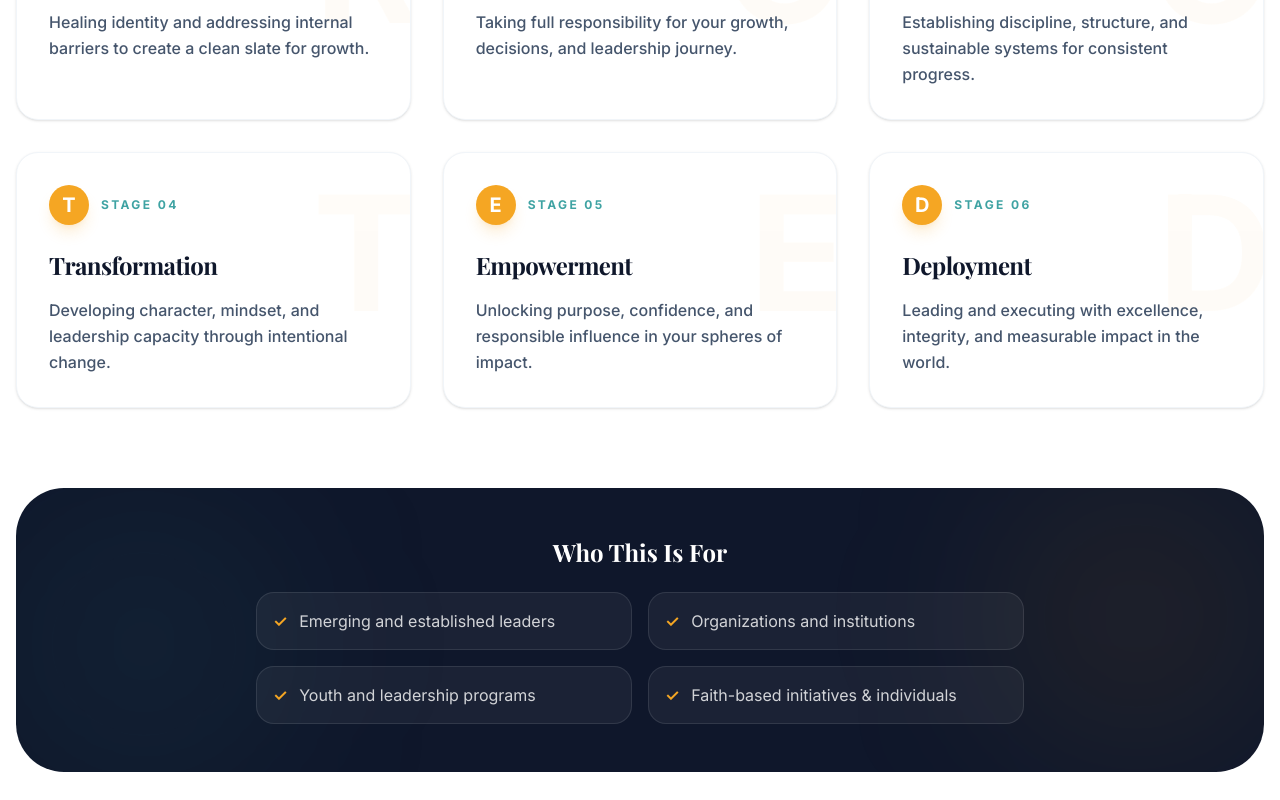
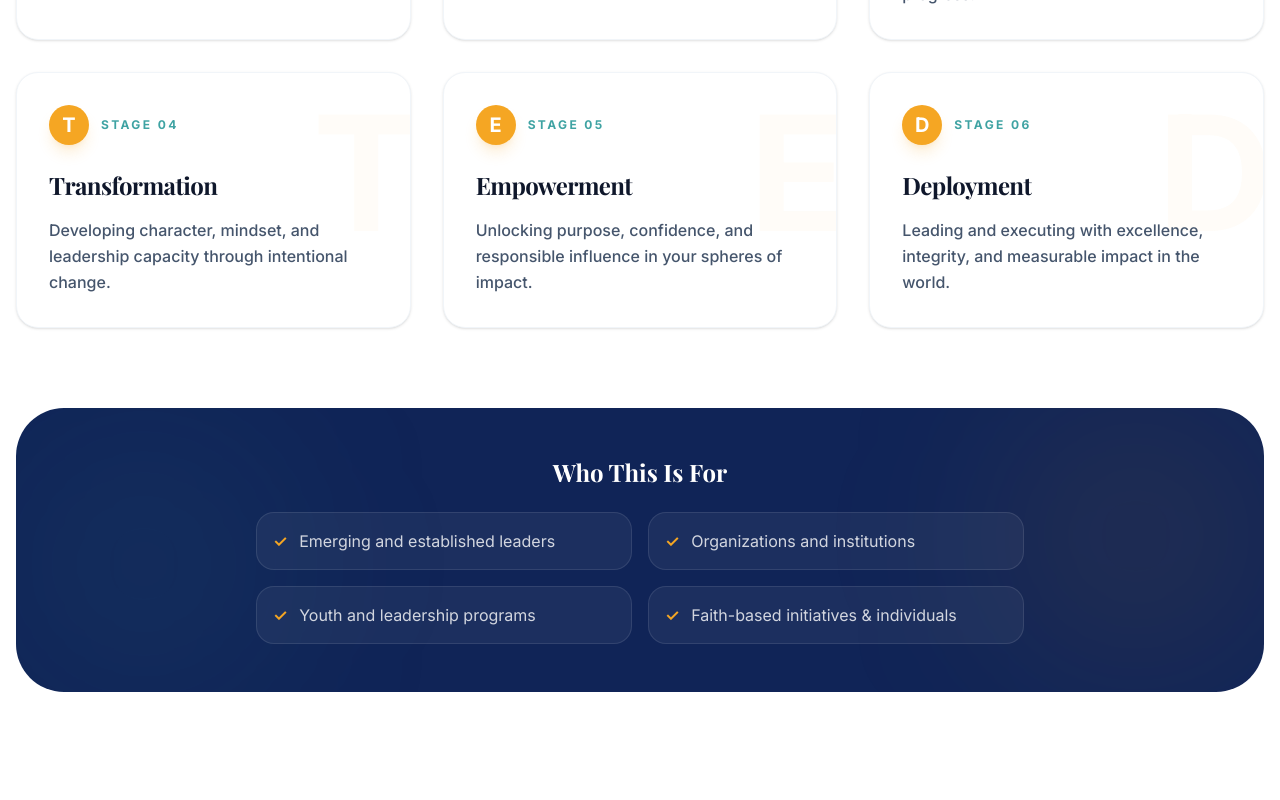
Before and after one commit to memory19-us/women_of_difference, a Next.js app: page /about in a window 1280 px wide. Shown: the part 1040-1840 px from the top of the page. Built offline with nearby package versions, Linux system fonts and the light colour scheme.

Commit message:
Added requested Changes

```diff
--- a/app/about/page.tsx
+++ b/app/about/page.tsx
@@ -15,12 +15,11 @@ export default function About() {
 
       {/* Intro / Mission */}
       <main className="max-w-7xl mx-auto px-4 space-y-32 pb-32">
-        <div className="pt-20">
-          <RootsSection />
-        </div>
 
         {/* ROOTS Framework */}
         <RootsSection />
+
+
 
         {/* About Grace */}
         <AboutGrace />
--- a/app/faq/page.tsx
+++ b/app/faq/page.tsx
@@ -28,9 +28,9 @@ const faqs = [
       "Grace carries the vision. Woman of Difference Group equips people mindset, faith, and leadership. The Foundations apply that formation in real communities with real needs. Together, they represent a complete model: belief, formation, and action working in harmony."
   },
   {
-    question: "What is the ROOTS Framework?",
+    question: "What is the R.O.O.T.E.D Framework?",
     answer:
-      "The ROOTS Framework emerged from lived experience. Grace discovered that inner wounds,burnout, confusion, and inconsistency are rarely random they are rooted. ROOTS focuses on faith, identity, responsibility, and order, teaching individuals and organizations to build depth before growth and alignment before expansion. It is about lasting transformation, not surface change."
+      "The R.O.O.T.E.D Framework emerged from lived experience. Grace discovered that inner wounds,burnout, confusion, and inconsistency are rarely random they are rooted. R.O.O.T.E.D focuses on faith, identity, responsibility, and order, teaching individuals and organizations to build depth before growth and alignment before expansion. It is about lasting transformation, not surface change."
   },
   {
     question: "Is this work faith-based?",
--- a/app/resources/page.tsx
+++ b/app/resources/page.tsx
@@ -20,7 +20,8 @@ export default function Resources() {
           </h2>
           <p className="text-lg text-gray-600 leading-relaxed">
             Explore our curated resources designed to support faith, leadership, and personal growth.
-            These include books, teachings, and practical guides aligned with the ROOTS Framework.
+            These include books, teachings, and practical guides aligned with the R.O.O.T.E.D Framework.
+
           </p>
         </section>
 
--- a/app/services/page.tsx
+++ b/app/services/page.tsx
@@ -63,7 +63,8 @@ const Services = () => {
           </section>
 
           {/* 2. Mindset Transformation Coaching (Featured Section) */}
-          <section className="bg-slate-950 text-white rounded-[4rem] p-8 md:p-20 relative overflow-hidden">
+          <section className="bg-[#102457] text-white rounded-[4rem] p-8 md:p-20 relative overflow-hidden">
+
             <div className="absolute top-0 right-0 w-[600px] h-[600px] bg-[#F5A623]/10 blur-[150px] rounded-full"></div>
             <div className="absolute bottom-0 left-0 w-[600px] h-[600px] bg-[#3FA3A3]/10 blur-[150px] rounded-full"></div>
 
--- a/components/custom/about/about-grace.tsx
+++ b/components/custom/about/about-grace.tsx
@@ -135,7 +135,8 @@ export default function AboutGrace() {
                   Leadership & Framework
                 </h3>
                 <p>
-                  Through the <strong>ROOTS Mindset Transformation Framework</strong>,
+                  Through the <strong>R.O.O.T.E.D Mindset Transformation Framework</strong>,
+
                   Grace equips individuals and organizations to heal, align, and lead with
                   clarity, stewardship, and longevity—building foundations that support scale
                   without compromise.
--- a/components/custom/about/hero.tsx
+++ b/components/custom/about/hero.tsx
@@ -22,7 +22,8 @@ export default function Hero() {
           href="#roots"
           className="inline-block bg-[#F5A623] hover:bg-[#d98e10] text-white font-semibold py-3 px-8 rounded-full transition-transform transform hover:-translate-y-1 shadow-md"
         >
-          Discover the ROOTS Framework
+          Discover the R.O.O.T.E.D Framework
+
         </a>
       </div>
     </section>
--- a/components/custom/about/roots-section.tsx
+++ b/components/custom/about/roots-section.tsx
@@ -76,7 +76,8 @@ export default function RootsSection() {
         ))}
       </div>
 
-      <div className="mt-20 p-8 md:p-12 bg-slate-900 rounded-[3rem] text-white relative overflow-hidden">
+      <div className="mt-20 p-8 md:p-12 bg-[#102457] rounded-[3rem] text-white relative overflow-hidden">
+
         <div className="absolute top-0 right-0 w-64 h-64 bg-[#F5A623]/10 blur-[100px] rounded-full"></div>
         <div className="absolute bottom-0 left-0 w-64 h-64 bg-[#3FA3A3]/10 blur-[100px] rounded-full"></div>
 
--- a/components/custom/common/about.tsx
+++ b/components/custom/common/about.tsx
@@ -6,9 +6,11 @@ const About = () => {
             <div className="container mx-auto px-4">
                 <div className="max-w-4xl mx-auto text-center mb-20">
                     <h2 className="text-sm font-black tracking-[0.3em] text-[#F5A623] uppercase mb-4">WHO WE ARE</h2>
-                    <h2 className="text-4xl md:text-6xl font-black text-slate-900 mb-8 tracking-tighter uppercase whitespace-nowrap">
-                        WE DON’T JUST INSPIRE, <span className="text-[#3FA3A3]">WE BUILD</span>
+                    <h2 className="text-4xl md:text-6xl font-black text-slate-900 mb-12 tracking-tight uppercase">
+                        WE DON’T JUST INSPIRE, <br className="hidden md:block" /> <span className="text-[#3FA3A3]">WE BUILD</span>
                     </h2>
+
+
                     <div className="text-lg md:text-xl text-slate-700 leading-relaxed space-y-8 font-medium">
                         <p>
                             Woman of Difference Group LLC is a leadership and consulting firm dedicated to building people and institutions from the inside out. We help individuals and organizations develop the identity, character, and structure required for sustainable growth, effective leadership, and lasting impact.
--- a/components/custom/common/roots-framework.tsx
+++ b/components/custom/common/roots-framework.tsx
@@ -43,14 +43,14 @@ const RootsFramework = () => {
 
 
         <div className="max-w-4xl mx-auto text-center mb-20">
-          <h2 className="text-sm font-black tracking-[0.3em] text-white uppercase mb-4">THE ROOTED TRANSFORMATION FRAMEWORK</h2>
+          <h2 className="text-sm font-black tracking-[0.3em] text-white uppercase mb-4">THE R.O.O.T.E.D TRANSFORMATION FRAMEWORK</h2>
           <h3 className="text-4xl md:text-6xl font-black text-white mb-8 tracking-tighter">
             A Leadership Architecture for <br />
             <span className="text-white/80 italic">Deep Transformation</span>
           </h3>
           <div className="space-y-6 text-xl text-white/90 leading-relaxed font-medium max-w-3xl mx-auto">
             <p>
-              The Rooted transformation Framework is not just a program. It is a leadership architecture designed to guide transformation across individuals, institutions, and communities.
+              The R.O.O.T.E.D transformation Framework is not just a program. It is a leadership architecture designed to guide transformation across individuals, institutions, and communities.
             </p>
             {/* <p className="bg-white/10 p-6 rounded-2xl backdrop-blur-md border border-white/20">
               It addresses what many systems overlook: <span className="text-white font-black underline decoration-[#F5A623] underline-offset-8 decoration-2">identity, structure, character, and disciplined execution.</span>
@@ -65,7 +65,8 @@ const RootsFramework = () => {
             <div className="absolute -inset-4 bg-white/20 rounded-full blur-3xl opacity-0 group-hover:opacity-100 transition-opacity duration-700"></div>
             <img
               src="/images/rooted.png"
-              alt="Rooted transformation Framework Architecture"
+              alt="R.O.O.T.E.D transformation Framework Architecture"
+
               className="relative w-full max-w-md h-auto object-contain animate-float drop-shadow-2xl"
             />
           </div>
@@ -102,7 +103,7 @@ const RootsFramework = () => {
                 Most people and institutions do not fail because they lack vision. They fail because they lack the internal foundation and structure to sustain growth.
               </p>
               <p className="text-white/70 text-lg leading-relaxed">
-                The Rooted transformation Framework builds that foundation by guiding people and organizations from the inside out, moving beyond inspiration into practical, measurable, lasting change.
+                The R.O.O.T.E.D transformation Framework builds that foundation by guiding people and organizations from the inside out, moving beyond inspiration into practical, measurable, lasting change.
               </p>
             </div>
 
--- a/components/custom/faq/hero.tsx
+++ b/components/custom/faq/hero.tsx
@@ -12,8 +12,9 @@ export default function Hero() {
           Frequently Asked <br/> Questions
         </h1>
         <p className="text-xl text-teal-50 max-w-2xl mx-auto">
-          Have questions about Grace, our mission, the ROOTS framework, or how to get involved? We've got you covered.
+          Have questions about Grace, our mission, the R.O.O.T.E.D framework, or how to get involved? We've got you covered.
         </p>
+
       </div>
     </section>
   );
```
Also changed, not shown: public/images/memory.jpeg, public/images/memory_copy.jpeg (added).
